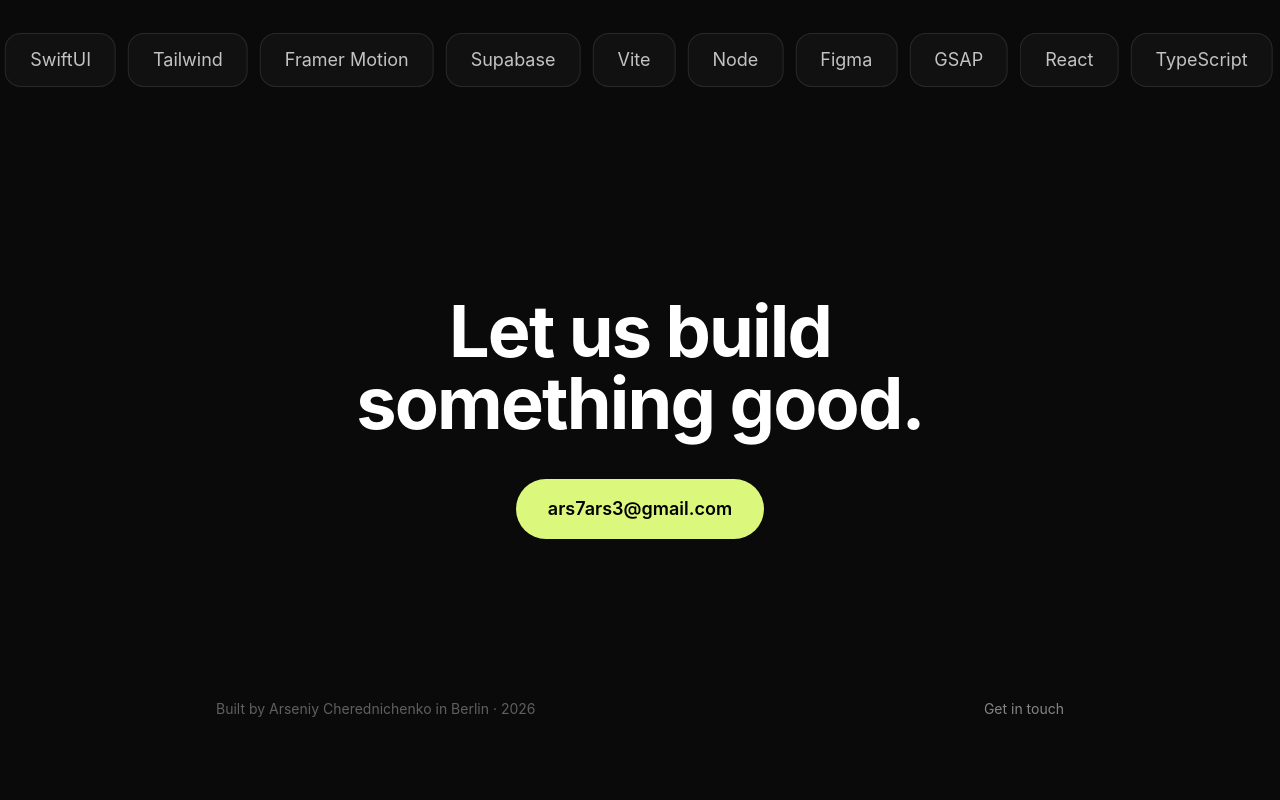
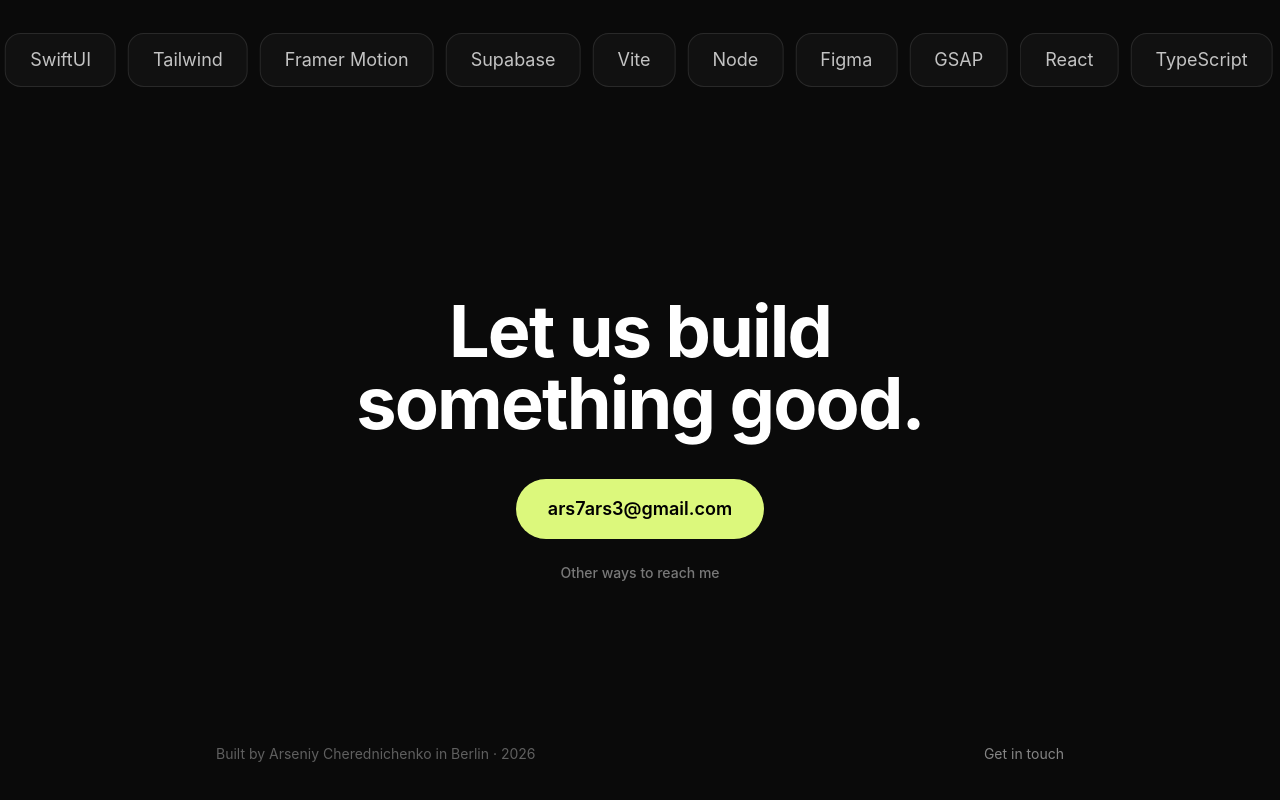
Before and after one commit to ArseniyCherednichenko/portfolio, a React (Vite) app: page / in a window 1280 px wide. Shown: the part 2126-2926 px from the top of the page. Before the commit the page ends 2893 px from the top, so only its background shows below. Built offline with nearby package versions, Linux system fonts and the light colour scheme.

Commit message:
Home contact: add 'Other ways to reach me' trigger into the dialog

```diff
--- a/src/pages/Home.tsx
+++ b/src/pages/Home.tsx
@@ -11,6 +11,7 @@ import { MagneticButton } from '../components/MagneticButton'
 import { HeroOrbit } from '../components/HeroOrbit'
 import { ScrollCue } from '../components/ScrollCue'
 import { Eyebrow } from '../components/Eyebrow'
+import { useContact } from '../components/ContactDialog'
 import { PROJECTS, SKILLS, type Project } from '../data/projects'
 
 const EASE = [0.16, 1, 0.3, 1] as const
@@ -18,6 +19,7 @@ const EASE = [0.16, 1, 0.3, 1] as const
 export default function Home() {
   const [active, setActive] = useState<Project | null>(null)
   const navigate = useNavigate()
+  const { open: openContact } = useContact()
   return (
     <>
       {/* HERO */}
@@ -187,6 +189,15 @@ export default function Home() {
             </MagneticButton>
           </div>
         </Reveal>
+        <Reveal delay={0.18}>
+          <button
+            type="button"
+            onClick={openContact}
+            className="mt-6 text-sm font-medium text-white/45 underline-offset-4 transition-colors hover:text-[#DCF87C] hover:underline"
+          >
+            Other ways to reach me
+          </button>
+        </Reveal>
       </section>
 
       <Modal open={active !== null} onClose={() => setActive(null)}>
```
